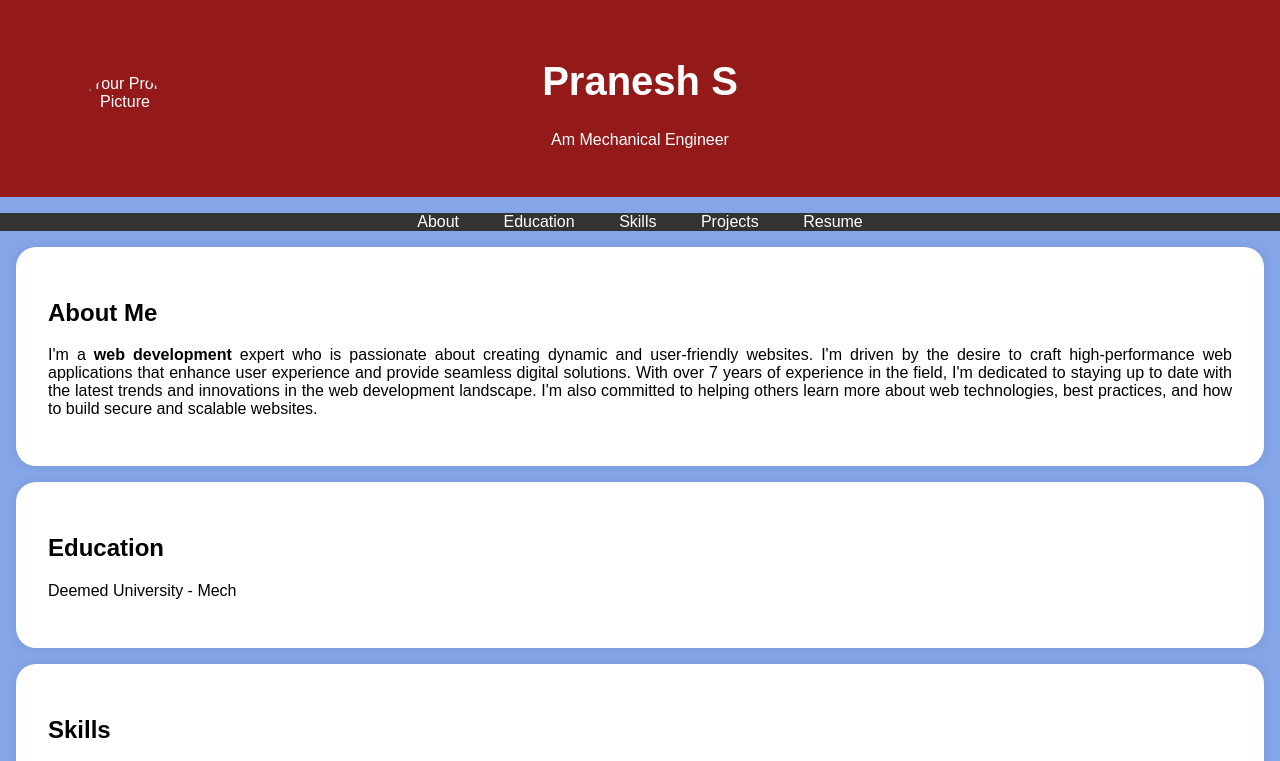
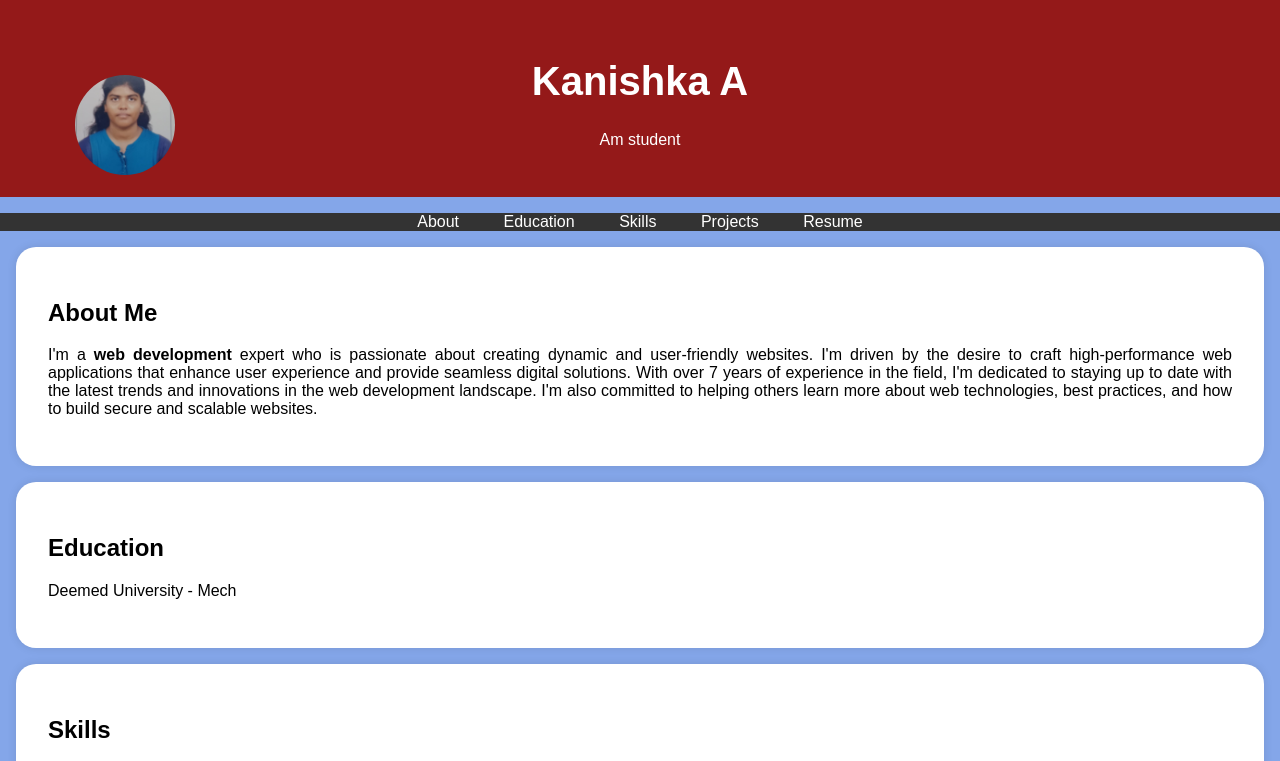
Before and after one commit to akanishka22/digital---portfolio-, a plain HTML site: page index.html in a window 1280 px wide. Shown: the top 761 px of the page. Drawn offline with Linux system fonts and the light colour scheme.

Commit message:
Update index.html

```diff
--- a/index.html
+++ b/index.html
@@ -95,9 +95,9 @@
     <header>
         <div class="header-content">
             <!-- Add your profile picture here -->
-            <img src="passport photo.jpg" alt="Your Profile Picture" class="profile-picture">
-            <h1>Pranesh S</h1>
-            <p>Am Mechanical Engineer</p>
+            <img src="kanish.jpg" alt="Your Profile Picture" class="profile-picture">
+            <h1>Kanishka A</h1></h1>
+            <p>Am  student</p>
         </div>
     </header>
 
@@ -169,14 +169,14 @@
         <div class="section-content">
             <center>
             <h2>Resume</h2>
-            <a href="file.pdf" target="_blank" class="download-button">Download CV</a>
+            <a href="resume.pdf" target="_blank" class="download-button">Download CV</a>
         </center>
         </div>
 
     </section>
 
     <footer>
-        <p>&copy; 2025 Pranesh S</p>
+        <p>&copy; 2025 kanishka A</p>
     </footer>
 
     <script>
```
